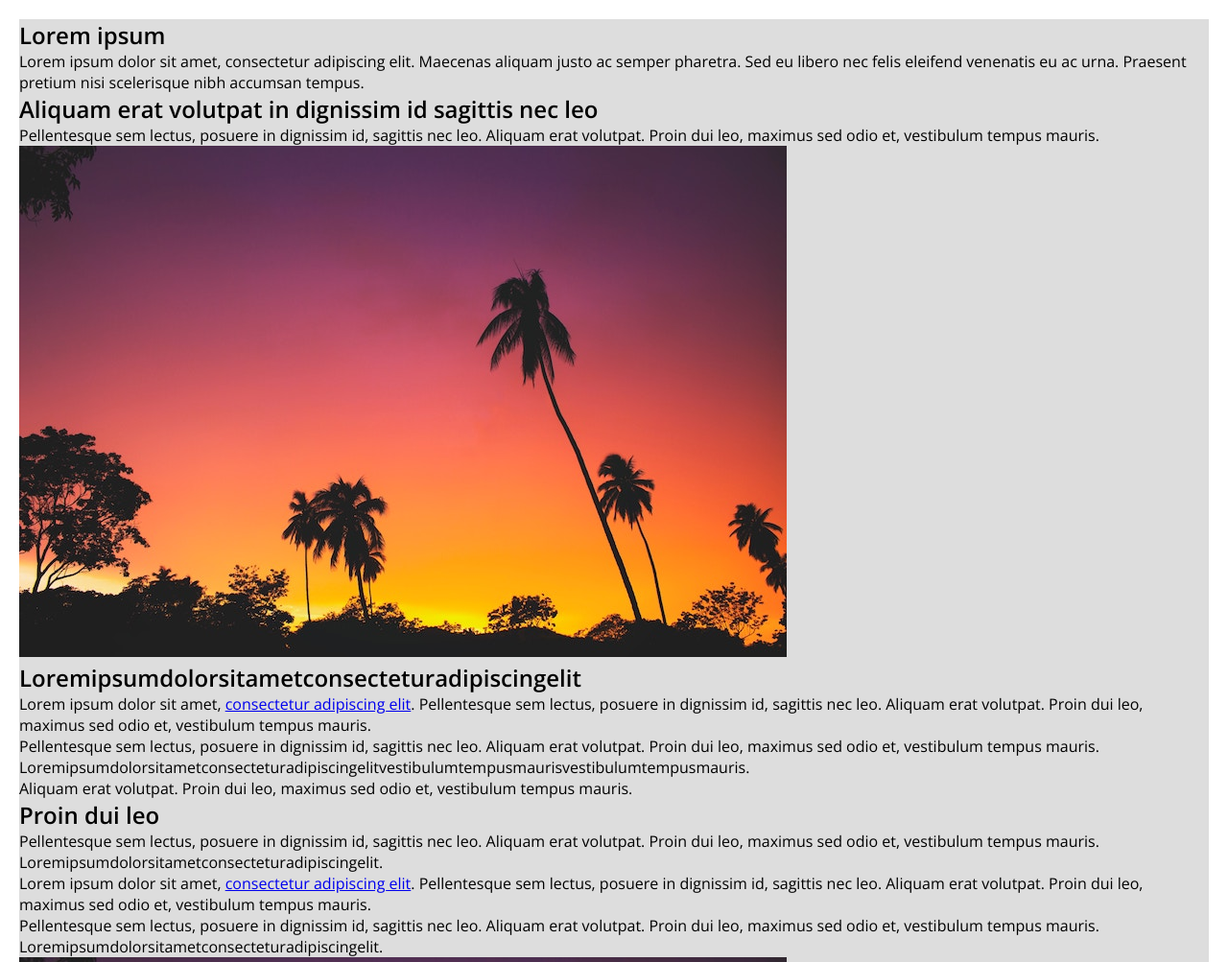
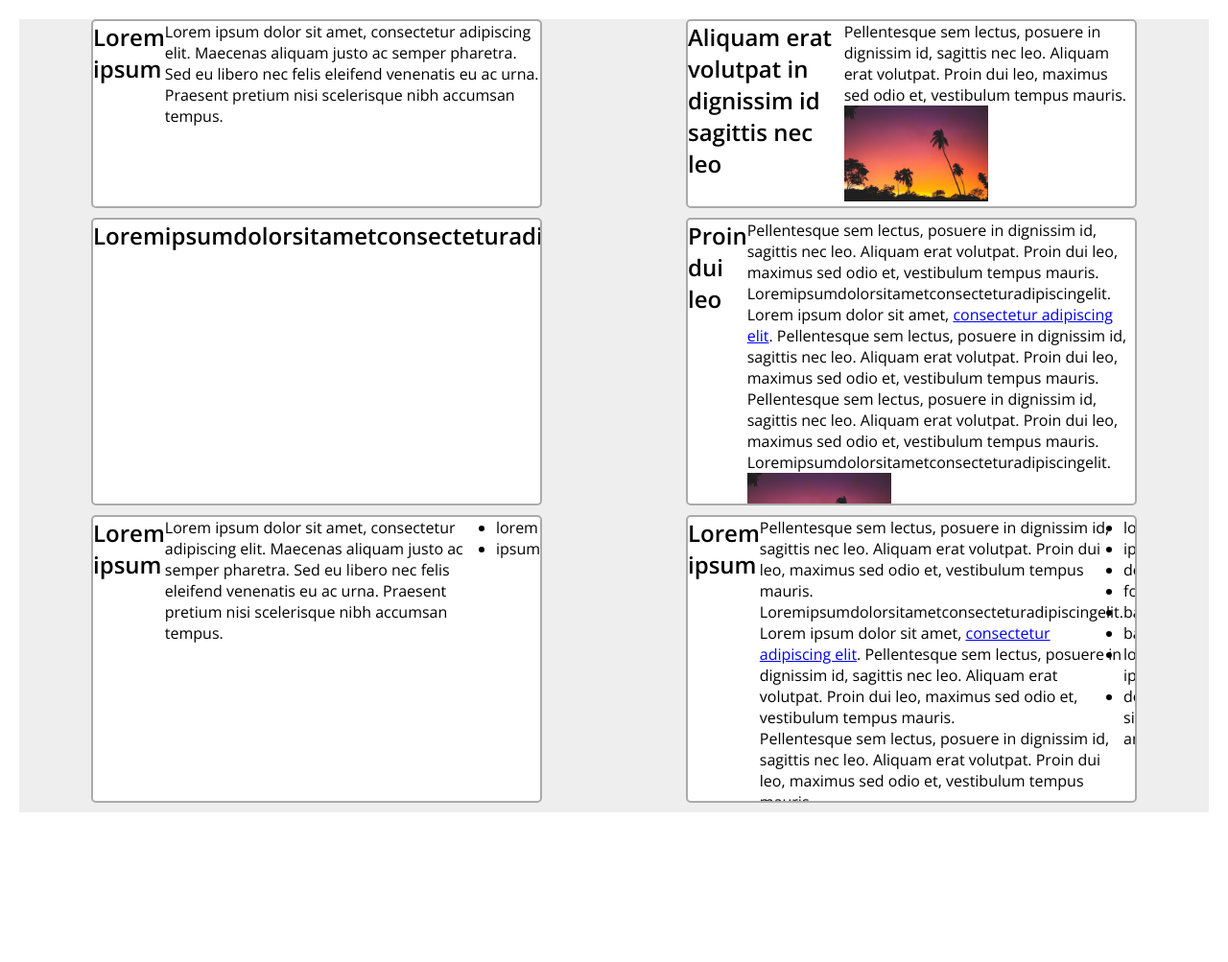
Before and after one commit to Teddi1996/Verkefni-5, a plain HTML site: page index.html in a window 1280 px wide. Shown: the top 1003 px of the page at 96% size. After the commit the page ends 867 px from the top, so only its background shows below. Drawn offline with nearby package versions, Linux system fonts and the light colour scheme.

Commit message:
flex ofl

```diff
--- a/styles.css
+++ b/styles.css
@@ -9,7 +9,6 @@
 
 html {
   	box-sizing: border-box;
-
   	font-family: 'Open Sans', helvetica, arial, sans-serif;
   	font-size: 16px;
 }
@@ -20,6 +19,50 @@ main {
   	padding: 20px;
 }
 
+h1 {
+	display: flex;
+	flex-wrap: wrap;
+	font-size: 1.375em;
+	line-height: 1.375em;
+}
+
+p {
+	font-size: 1em;
+	line-height: 1.375em;
+}
+
 .cards {
-  background: #ddd;
+	display: flex;
+	flex-wrap: wrap;
+  	background: #eee;
+	justify-content: space-around;
 }
+
+.card {
+	display: flex;
+	background: #fff;
+	border: 2px solid #aaa;
+	border-radius: 5px;
+	overflow: hidden;
+	max-width: 29.375em;
+	max-height: 18.75em;
+	margin: 0 0 0.625em 0;
+}
+
+.card h1 {
+	display: flex;
+
+}
+
+.card__img {
+	max-width: 9.375em;
+	max-height: 9.375em;
+}
+
+.card__text {
+}
+
+/* mynd fyllir út í card__img */
+img {
+	width: 100%;
+}
```
Lines whose indentation alone changed are shown as unchanged.
